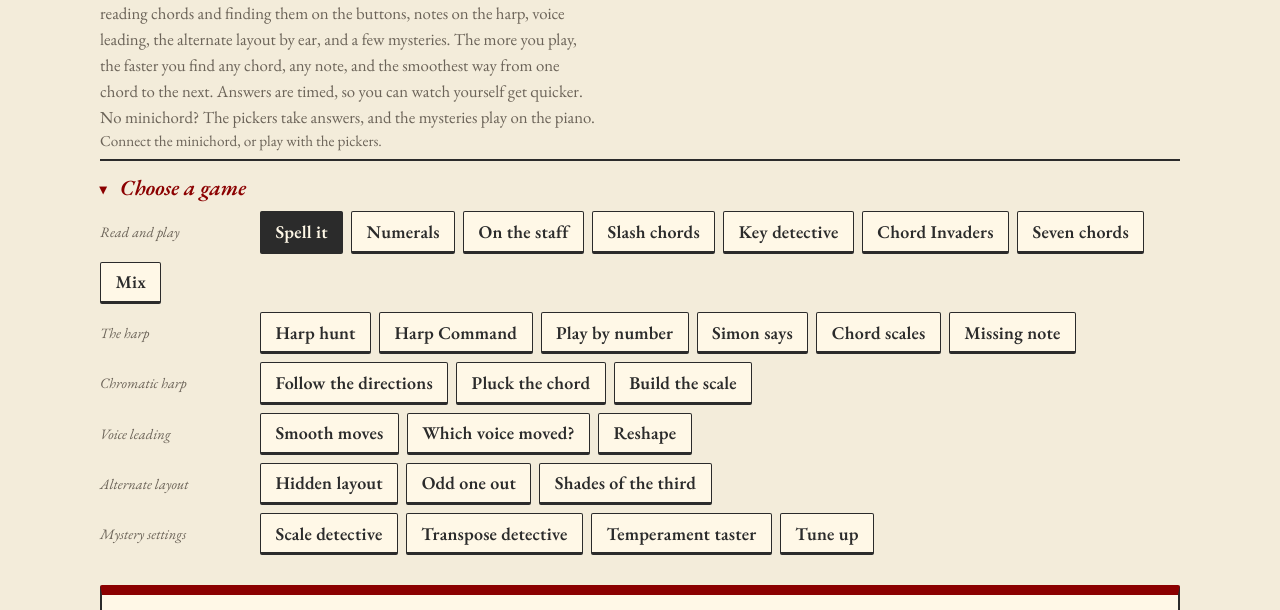
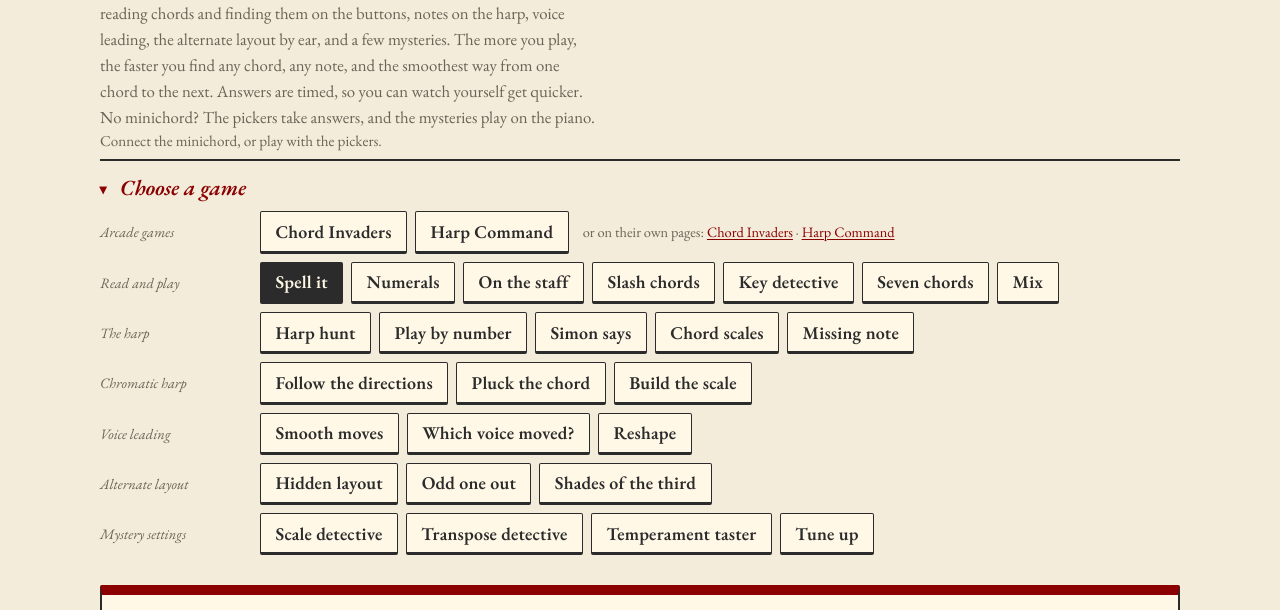
Before and after one commit to keyandcableco/minichord-lab, a plain HTML site: page practice/index.html in a window 1280 px wide. Shown: the part 177-787 px from the top of the page. Drawn offline with nearby package versions, Linux system fonts and the light colour scheme.

Commit message:
Practice Room: an Arcade games row for Chord Invaders and Harp Command
The two arcade games move out of Read and play and The harp into a row
of their own at the top of the game menu, with links to each game's
stand-alone page.

```diff
--- a/practice/index.html
+++ b/practice/index.html
@@ -221,6 +221,7 @@ details.fold>summary h2{display:inline}
 details.fold>summary::before{content:"▸";color:var(--felt);font-size:1rem;transition:transform .15s;display:inline-block}
 details.fold[open]>summary::before{transform:rotate(90deg)}
 .nowplaying{color:var(--muted);font-style:italic}
+.arcadelinks{font-size:.9rem;color:var(--muted);margin-left:6px}
 details.fold[open] .nowplaying{display:none}
 /* the round before this one, kept to look back at */
 .lastround{margin-top:10px;padding:8px 12px;border-left:3px solid var(--rule);background:var(--board)}
@@ -257,6 +258,12 @@ details.fold[open] .nowplaying{display:none}
 
   <details class="zone gamesel fold" id="gameMenu" open>
   <summary><h2 class="zonehead">Choose a game</h2><span class="nowplaying" id="nowPlaying"></span></summary>
+  <div class="modes arcaderow" role="group" aria-label="Arcade games">
+    <span class="grp">Arcade games</span>
+    <button data-mode="blaster">Chord Invaders</button>
+    <button data-mode="command">Harp Command</button>
+    <span class="arcadelinks">or on their own pages: <a href="../invaders/">Chord Invaders</a> · <a href="../harp-command/">Harp Command</a></span>
+  </div>
   <div class="modes" role="group" aria-label="Read and play">
     <span class="grp">Read and play</span>
     <button data-mode="spell">Spell it</button>
@@ -264,14 +271,12 @@ details.fold[open] .nowplaying{display:none}
     <button data-mode="staff">On the staff</button>
     <button data-mode="slash">Slash chords</button>
     <button data-mode="key">Key detective</button>
-    <button data-mode="blaster">Chord Invaders</button>
     <button data-mode="diatonic">Seven chords</button>
     <button data-mode="mix">Mix</button>
   </div>
   <div class="modes" role="group" aria-label="The harp">
     <span class="grp">The harp</span>
     <button data-mode="harp">Harp hunt</button>
-    <button data-mode="command">Harp Command</button>
     <button data-mode="melody">Play by number</button>
     <button data-mode="simon">Simon says</button>
     <button data-mode="chordscale">Chord scales</button>
```
